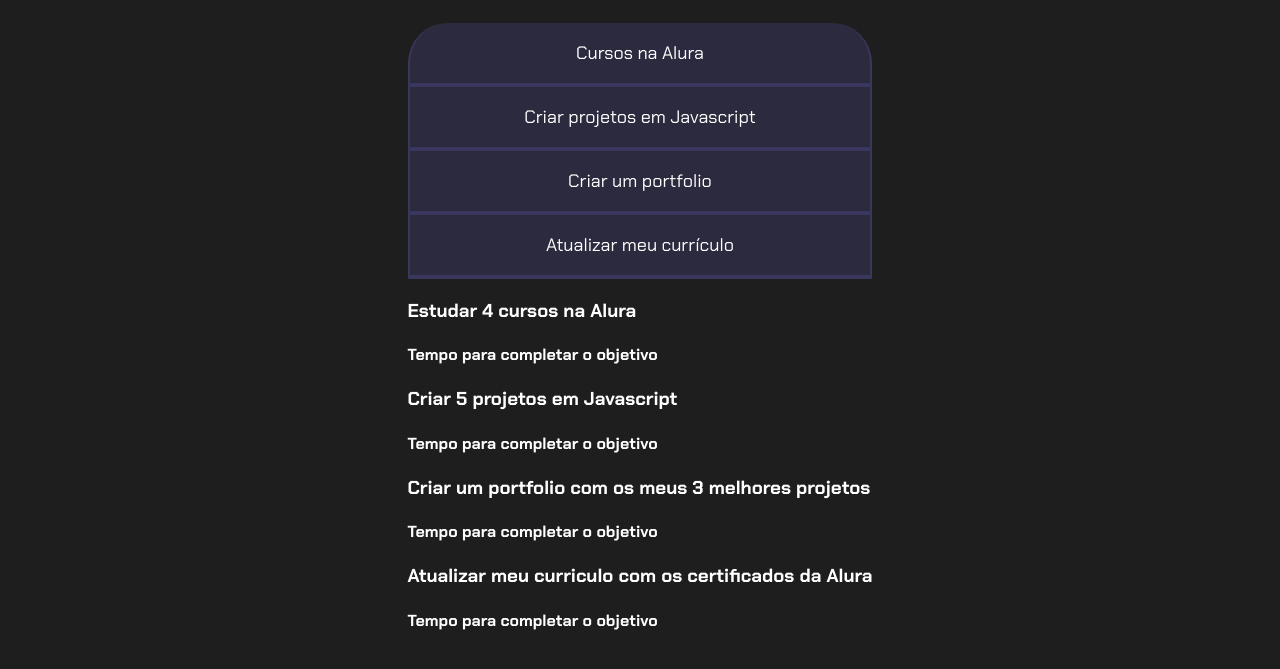
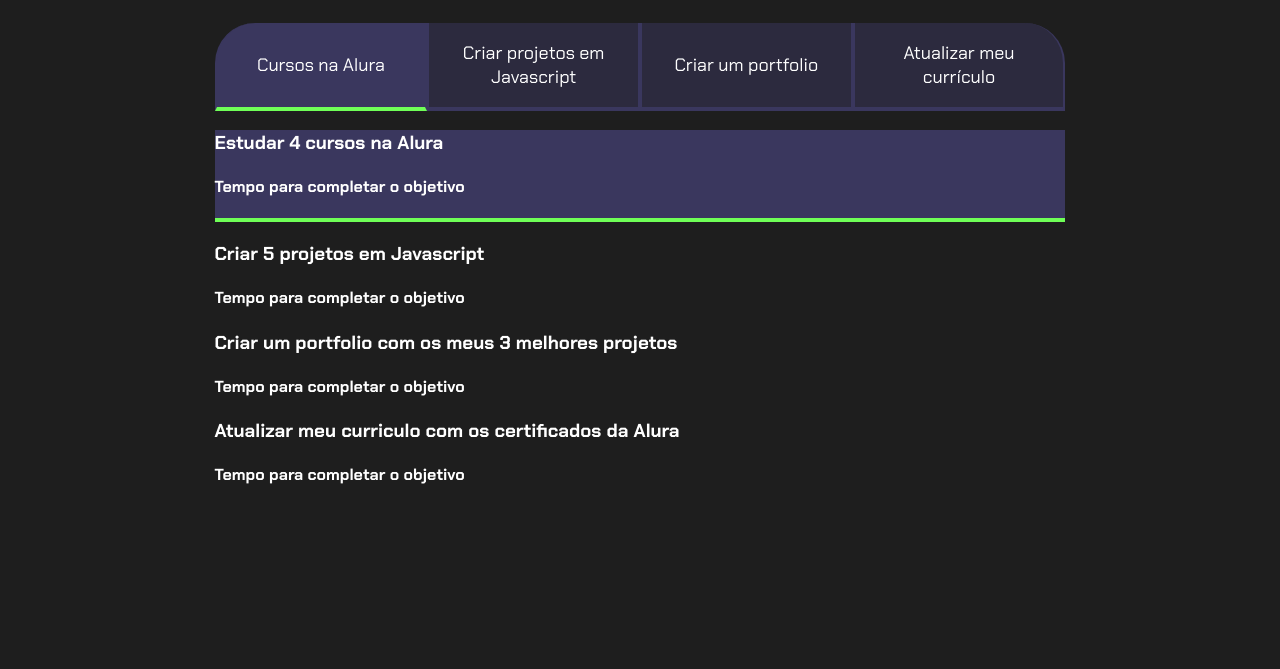
Before and after one commit to Est-1c-14/projeto-de-vida, a plain HTML site: page index.html in a window 1280 px wide. Both pictures are taken after a click on the button "Cursos na Alura". Shown: the part 101-770 px from the top of the page. Drawn offline with Linux system fonts and the light colour scheme.

Commit message:
27/05/2026

```diff
--- /dev/null
+++ b/main.js
@@ -0,0 +1,10 @@
+const botoes = document.querySelectorAll(".botao");
+
+for (let i = 0; i < botoes.length; i++) {
+    botoes[i].onclick = function () {
+        for(let j = 0; j < botoes.length; j++) {
+            botoes[j].classList.remove("ativo");
+        }
+        botoes[i].classList.add("ativo");
+    }
+}
--- a/style.css
+++ b/style.css
@@ -60,16 +60,21 @@
     display: block;
 }
 
-@media and (min-width: 768px) {
+.ativo {
+    background-color: var(--botao-ativo);
+    border-bottom: 4px solid var(--verde);
+}
+
+@media screen and (min-width: 768px) {
     .botoes {
         display: flex;
     }
 
-    .botoes:first-child {
+    .botao:first-child {
         border-radius: 40px 0 0 0;
     }
 
-    .botoes:first-child {
+    .botao:last-child {
         border-radius: 0 40px 0 0;
     }
 }
```
